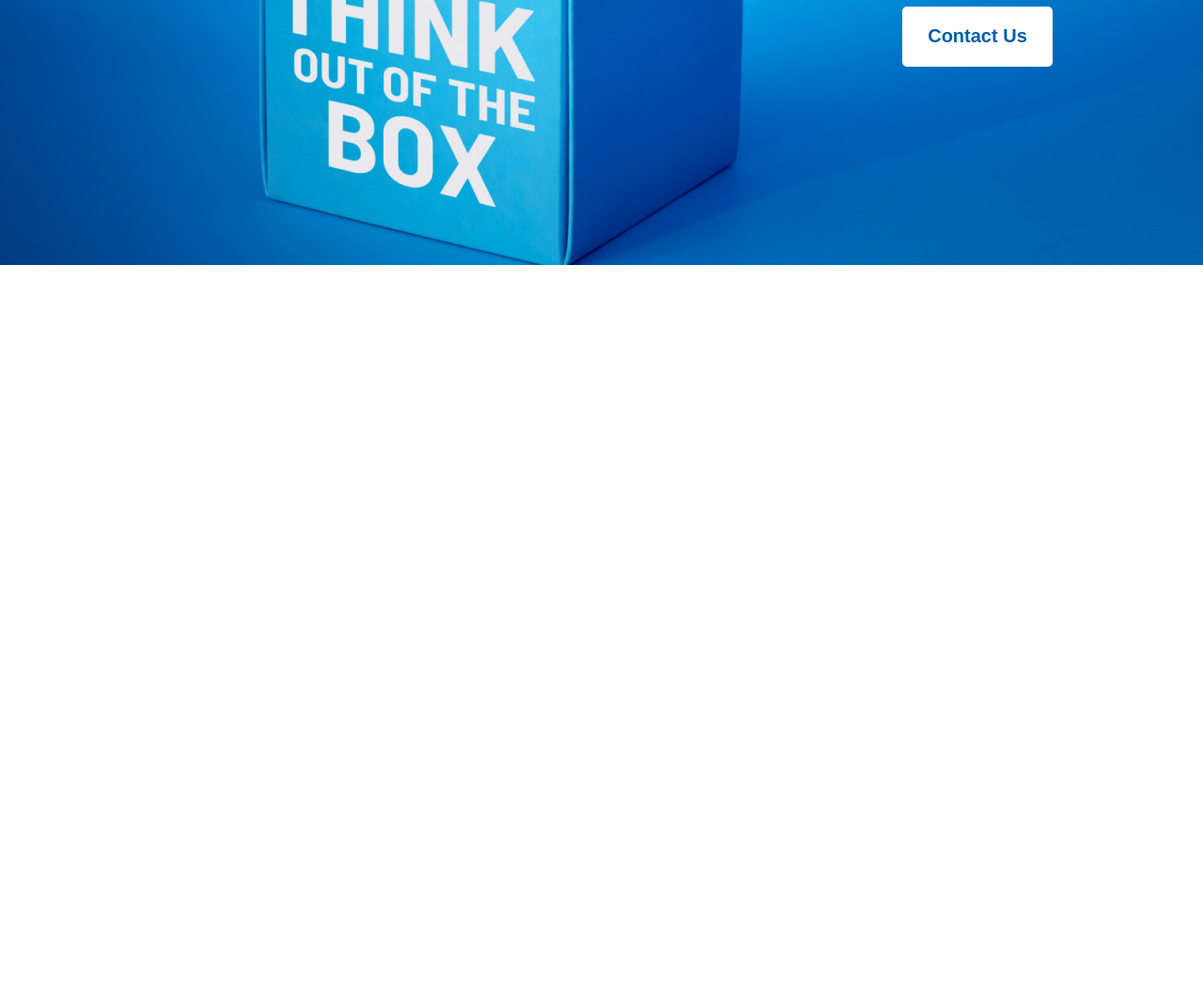
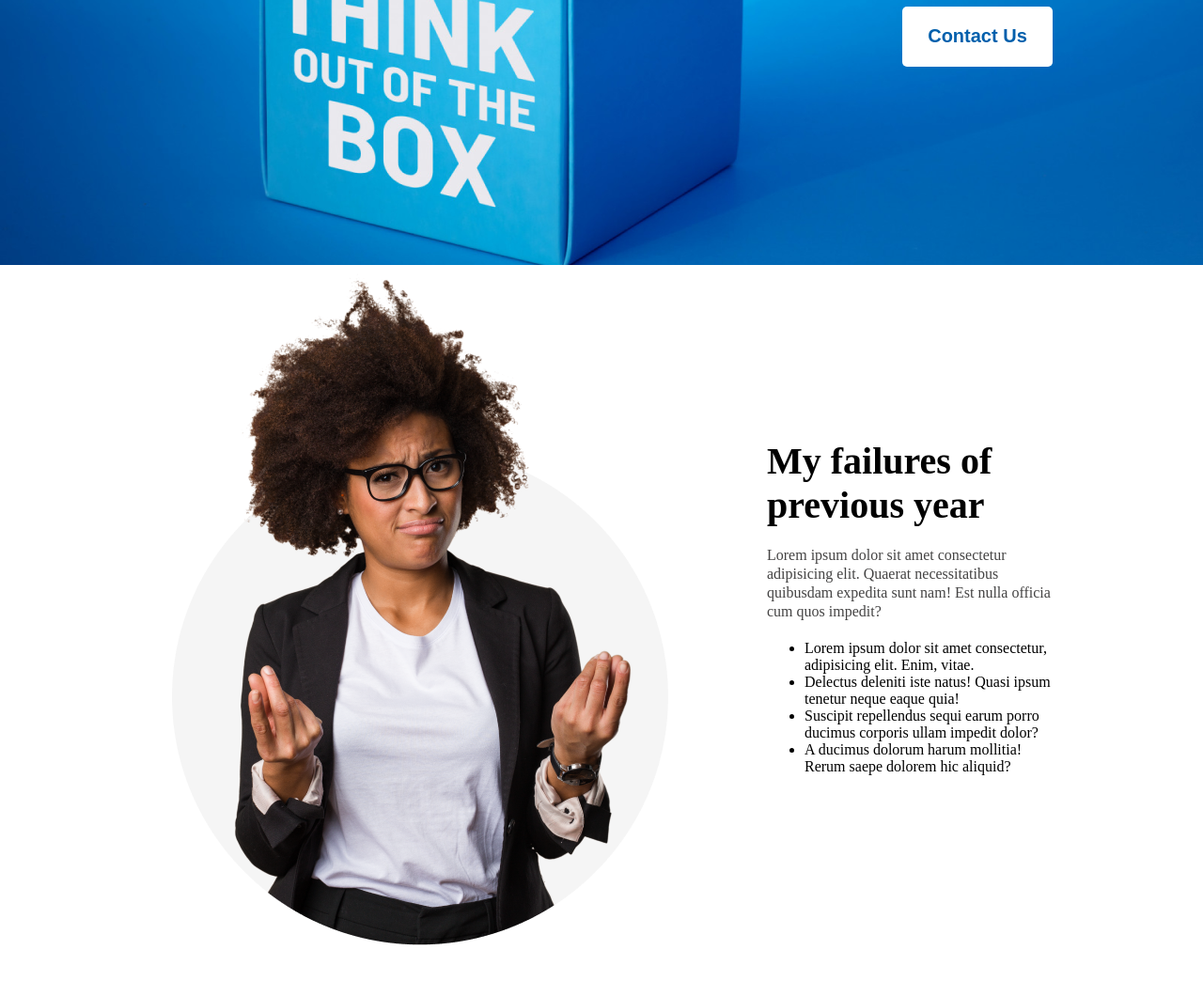
Before and after one commit to annysen/new-year-new-me, a plain HTML site: page index.html in a window 1280 px wide. Shown: the part 518-1562 px from the top of the page at 94% size. Before the commit the page ends 800 px from the top, so only its background shows below. Drawn offline with Linux system fonts and the light colour scheme.

Commit message:
confess section added

```diff
--- a/index.html
+++ b/index.html
@@ -25,5 +25,44 @@
         <button class="btn-primary">Contact Us</button>
       </div>
     </header>
+
+    <main>
+      <!-- confess  section  -->
+      <section class="confess-container">
+        <div class="confess-items">
+          <div class="confess-img">
+            <img src="images/person.png" alt="" srcset="" />
+          </div>
+          <div class="confess-elements">
+            <div>
+              <h1 class="confess-title">My failures of previous year</h1>
+              <p class="confess-description">
+                Lorem ipsum dolor sit amet consectetur adipisicing elit. Quaerat
+                necessitatibus quibusdam expedita sunt nam! Est nulla officia
+                cum quos impedit?
+              </p>
+              <ul>
+                <li>
+                  Lorem ipsum dolor sit amet consectetur, adipisicing elit.
+                  Enim, vitae.
+                </li>
+                <li>
+                  Delectus deleniti iste natus! Quasi ipsum tenetur neque eaque
+                  quia!
+                </li>
+                <li>
+                  Suscipit repellendus sequi earum porro ducimus corporis ullam
+                  impedit dolor?
+                </li>
+                <li>
+                  A ducimus dolorum harum mollitia! Rerum saepe dolorem hic
+                  aliquid?
+                </li>
+              </ul>
+            </div>
+          </div>
+        </div>
+      </section>
+    </main>
   </body>
 </html>
--- a/styles/style.css
+++ b/styles/style.css
@@ -43,3 +43,37 @@
     font-weight: 400;
     line-height: 26px;
 }
+
+
+.confess-container {
+    width: 100%;
+    height: 100vh;
+}
+
+.confess-items {
+    width: 75%;
+    margin: auto;
+    display: flex;
+    gap: 87px;
+}
+
+.confess-img {}
+
+.confess-elements {
+    display: flex;
+    justify-content: center;
+    align-items: center;
+}
+
+.confess-title {
+    font-size: 40px;
+    font-weight: 700;
+}
+
+.confess-description {
+    color: #444343;
+    font-weight: 400;
+    font-size: 16px;
+    margin: 20px 0;
+    line-height: 20px;
+}
```
